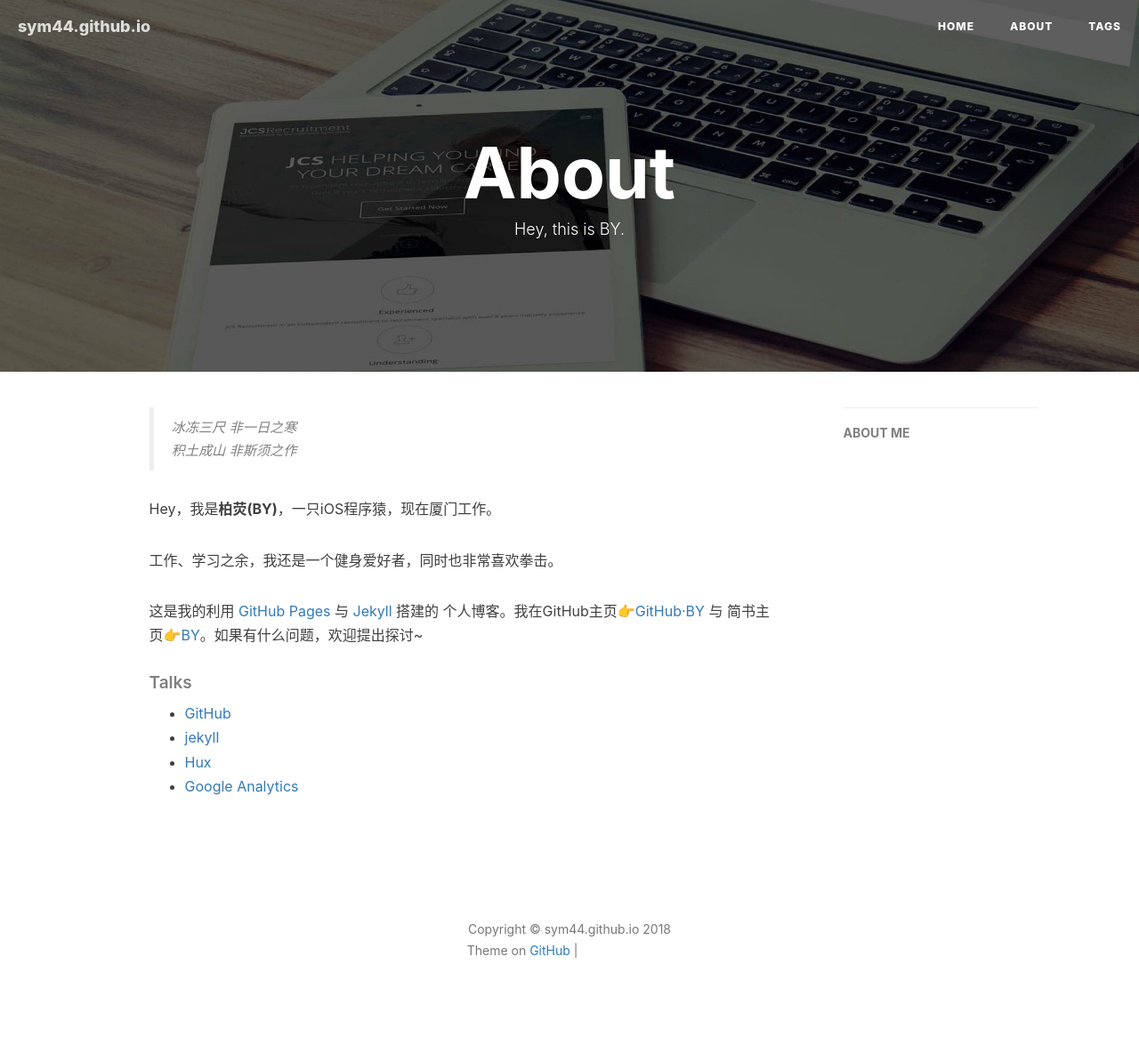
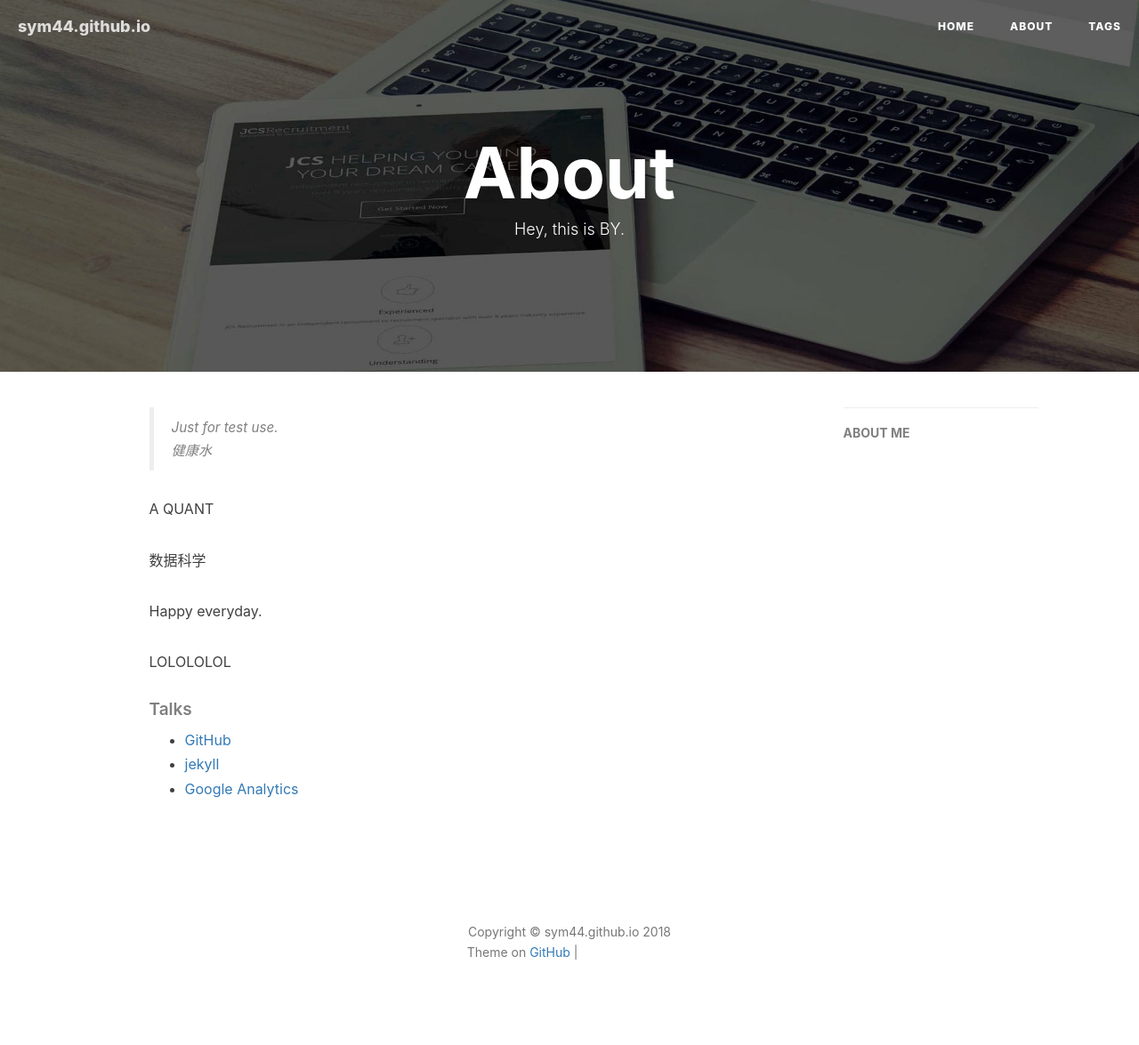
Before and after one commit to sym44/sym44.github.io, a Jekyll site: the page built from about.html, in a window 1280 px wide. Shown: the whole page at 89% size. Built offline with Jekyll 4.4.1, drawn with Linux system fonts in a browser that asks for light colours; nearby versions of some CDN libraries; comment, search, counter and statistics services are not loaded; grey boxes are pictures that could not be loaded.

Commit message:
## modify by's blog
change about page and package info

```diff
--- a/about.html
+++ b/about.html
@@ -15,23 +15,22 @@ header-img: "img/post-bg-rwd.jpg"
 <div class="zh post-container">
 
     <!--copied from markdown -->
-    <blockquote><p>冰冻三尺 非一日之寒<br>
-    积土成山 非斯须之作</p></blockquote>
+    <blockquote><p>Just for test use.<br>
+    健康水</p></blockquote>
 
-    <p>Hey，我是<strong>柏荧(BY)</strong>，一只iOS程序猿，现在厦门工作。</p>
+    <p>A QUANT</p>
 
-    <p>工作、学习之余，我还是一个健身爱好者，同时也非常喜欢拳击。</p>
+    <p>数据科学</p>
 
-    <p>这是我的利用 <a href="https://pages.github.com/">GitHub Pages</a> 与 <a href="http://jekyll.com.cn/">Jekyll</a> 搭建的 个人博客。我在GitHub主页<a href="https://github.com/qiubaiying">👉GitHub·BY</a> 与 简书主页<a href="https://http://www.jianshu.com/u/e71990ada2fd">👉BY</a>。如果有什么问题，欢迎提出探讨~</p>
+    <p>Happy everyday.</p>
 
-    <p></p>
+    <p>LOLOLOLOL</p>
 
     <h5>Talks</h5>
 
     <ul>
         <li><a href="https://github.com">GitHub</a></li>
         <li><a href="http://jekyll.com.cn/">jekyll</a></li>
-        <li><a href="http://huangxuan.me/">Hux</a></li>
         <li><a href="https://analytics.google.com/analytics">Google Analytics</a></li>
     </ul>
 </div>
```
Also changed, not shown: package.json (+7 -7 lines).
